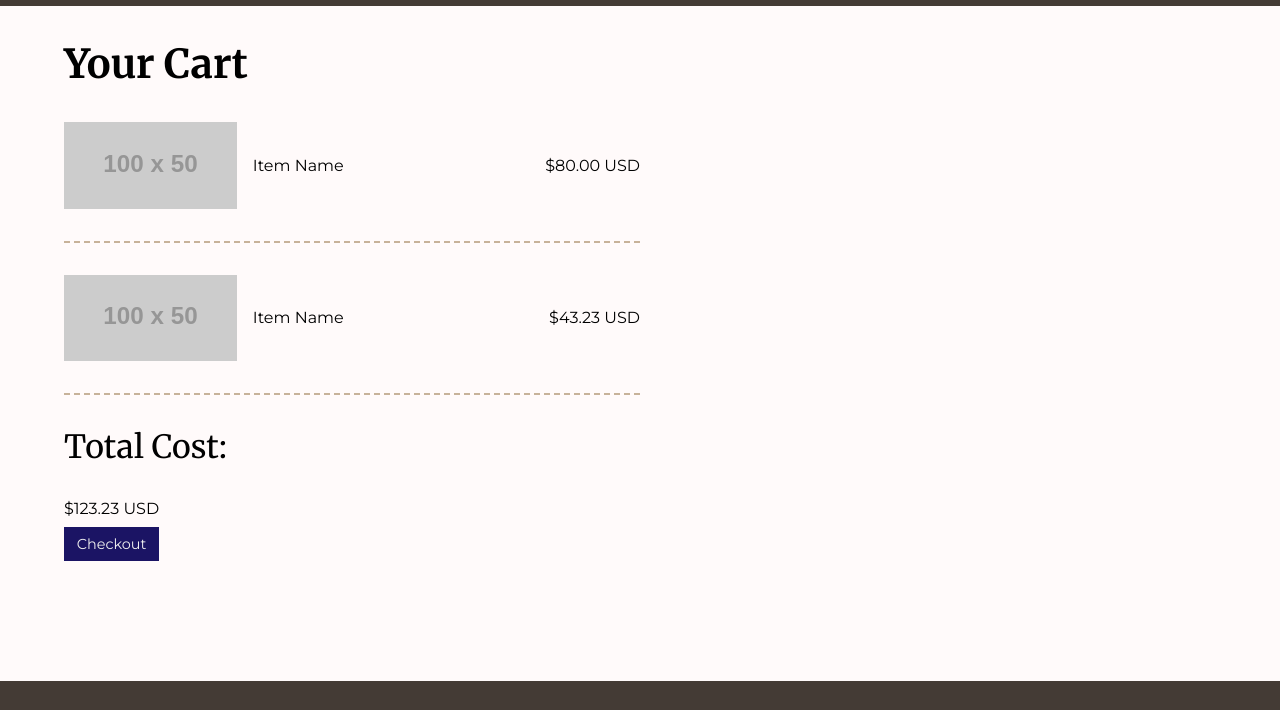
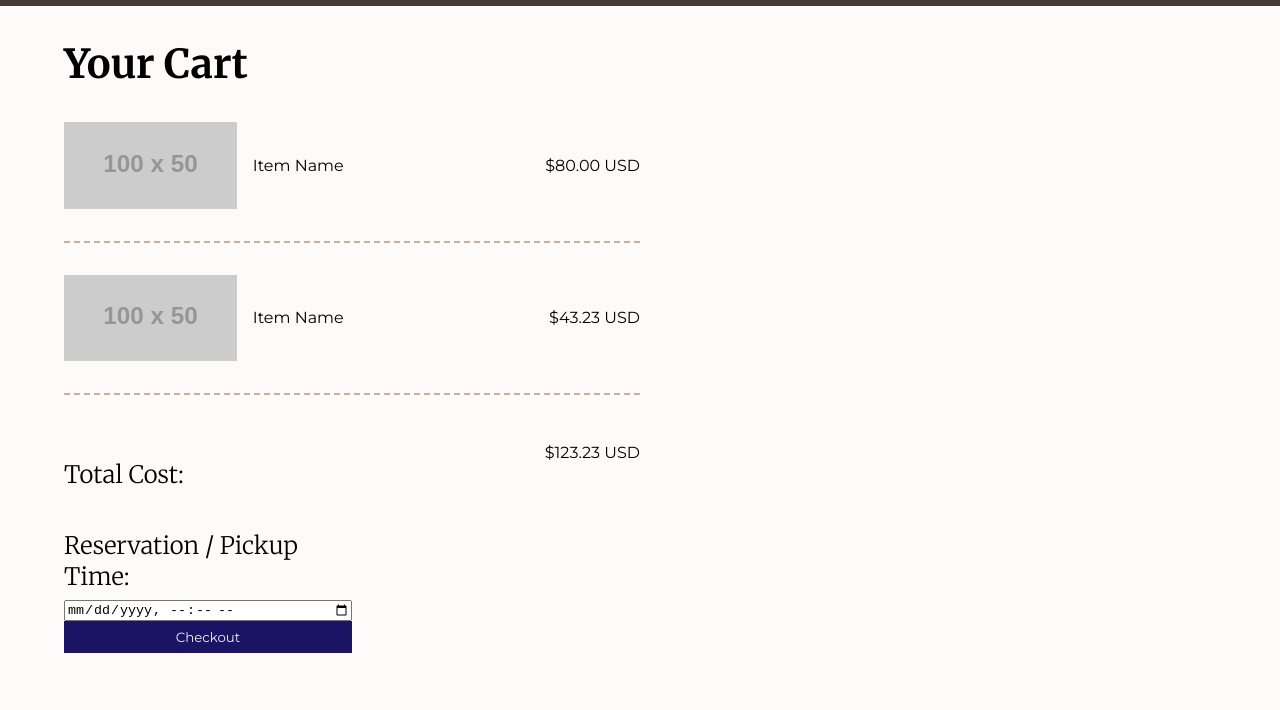
Before and after one commit to Kybre/IAT339P2, a plain HTML site: page checkout.html in a window 1280 px wide. Shown: the part 90-800 px from the top of the page. Drawn offline with Linux system fonts and the light colour scheme; placeholder pictures from the web are drawn by us.

Commit message:
initial changes to cart page to include rentals

```diff
--- a/checkout.html
+++ b/checkout.html
@@ -44,10 +44,17 @@
                     <p class="cart-cost">$43.23 USD</p>
                 </div>
 
-                <h3>Total Cost:</h3>
-                <p>$123.23 USD</p>
+                <div class="cart-total">
+                    <h4>Total Cost:</h4>
+                    <p>$123.23 USD</p>
+                </div>
 
-                <a class="text-button" href="payment.html">Checkout</a>
+
+                <form action="payment.html" class="reservation">
+                    <h4>Reservation / Pickup Time:</h4>
+                    <input type="datetime-local" id="rsv" name="rsv">
+                    <input type="submit" class="confirm-button" value="Checkout">
+                </form>
             </section>
         </div>
 
--- a/css/main.css
+++ b/css/main.css
@@ -476,6 +476,23 @@ h4{
     width: auto;
 }
 
+.cart-total{
+    width: 50%;
+    display: flex;
+    justify-content: space-between;
+}
+
+.reservation{
+    display: flex;
+    flex-direction: column;
+    width: 25%;
+}
+
+.reservation h4{
+    margin: 0.5rem 0;
+}
+
+
 /*Payment Form Page*/
 .payment-items{
     display: flex;
```
Also changed, not shown: feedback.html (+1 -1 lines).
